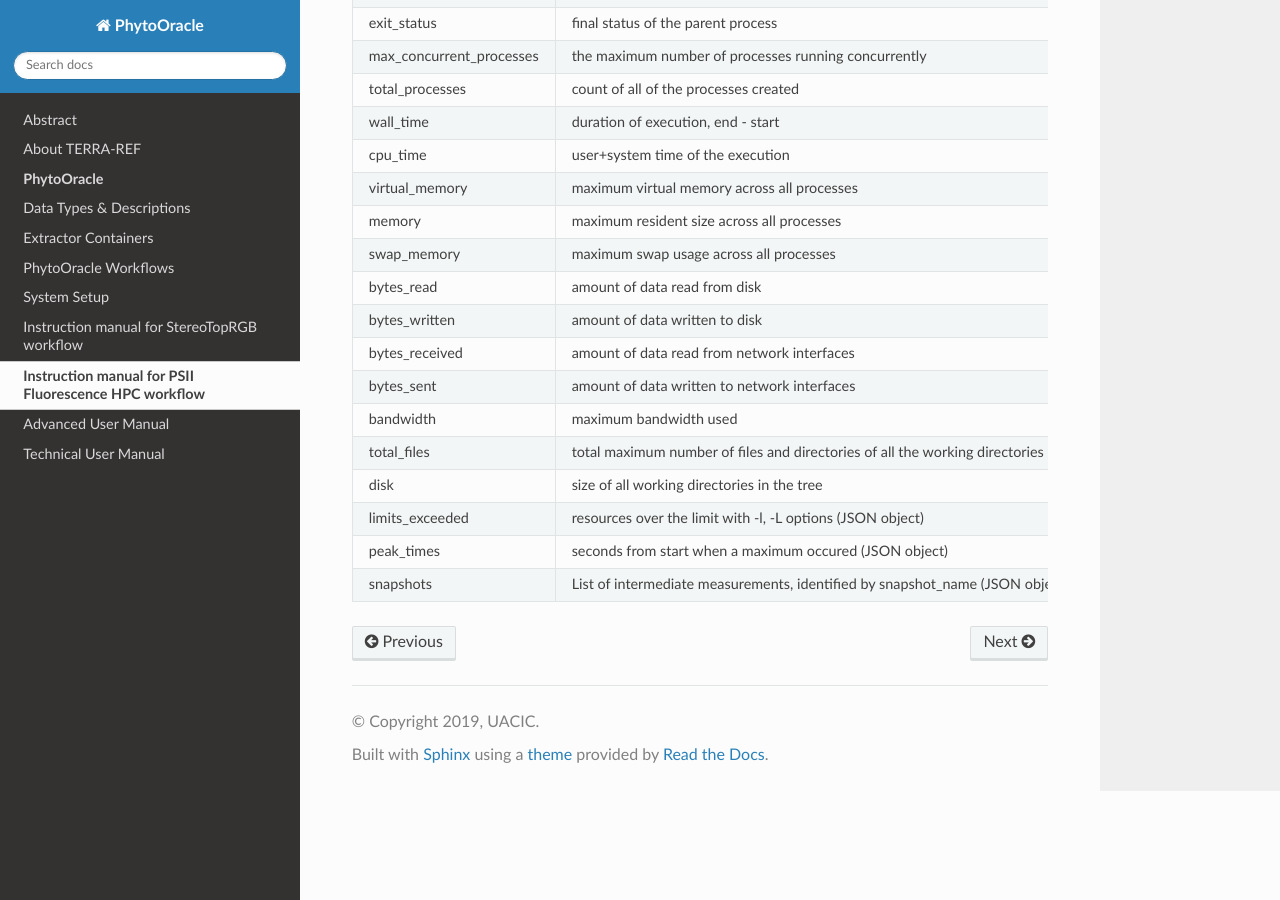
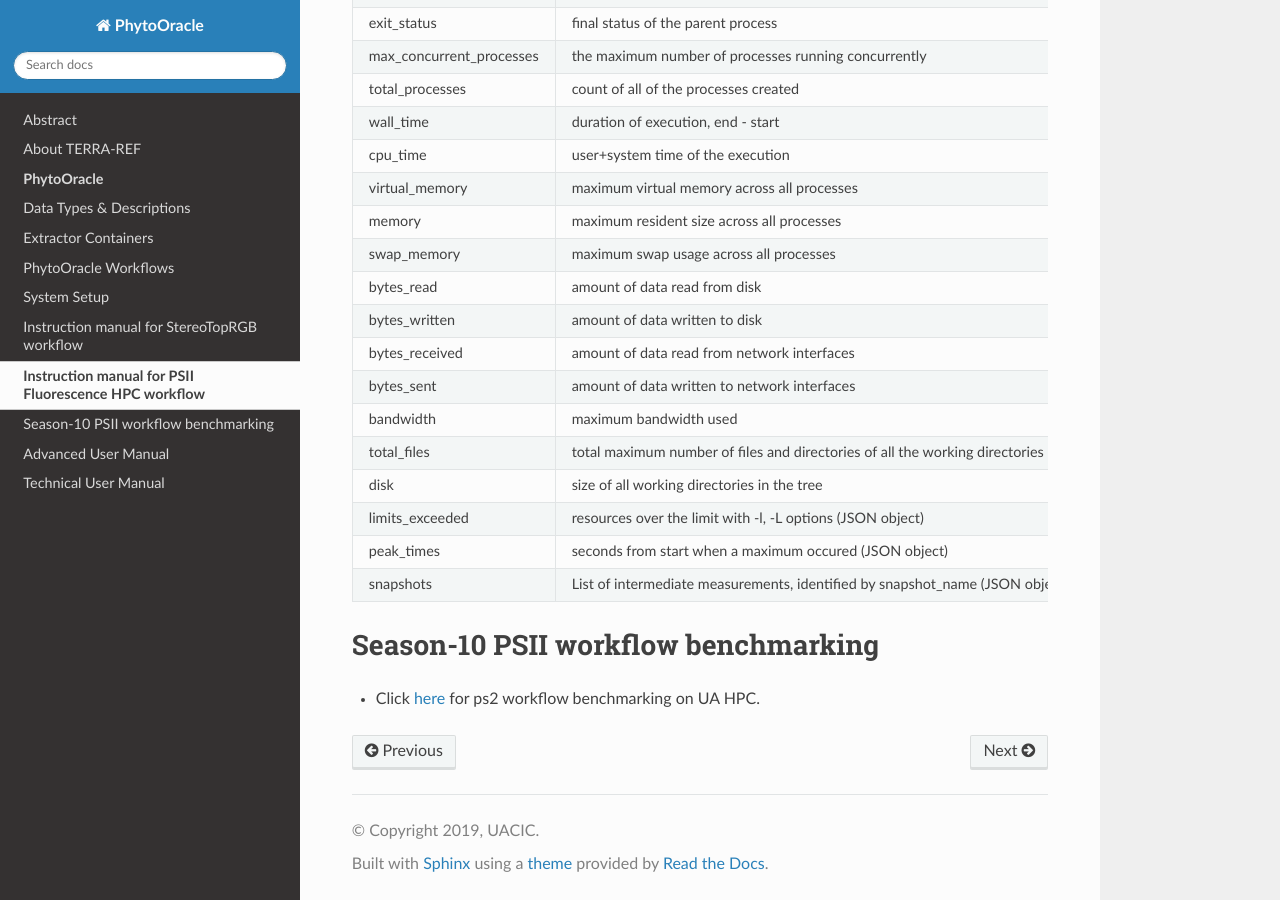
Before and after one commit to LyonsLab/PhytoOracle, a Sphinx documentation site: the page built from docs/ps2.rst, in a window 1280 px wide and 900 px high, scrolled down 1368 px. Built offline with Sphinx 7.4.7 and the Read the Docs theme 2.0.0, drawn with Linux system fonts in a browser that asks for light colours.

Commit message:
Update ps2.rst
add ps2 benchmarking results sheet

```diff
--- a/docs/ps2.rst
+++ b/docs/ps2.rst
@@ -99,3 +99,9 @@ Instruction manual for PSII Fluorescence HPC workflow
      - seconds from start when a maximum occured (JSON object)
    * - snapshots
      -  List of intermediate measurements, identified by snapshot_name (JSON object)
+
+
+Season-10 PSII workflow benchmarking
+------------------------------------
+
+- Click `here <https://docs.google.com/spreadsheets/d/1aoz9bixQsi4DKEDw8TkUyXmd6FJ5BdynTXdzsHuvAXw/edit?usp=sharing>`_ for ps2 workflow benchmarking on UA HPC.
```
